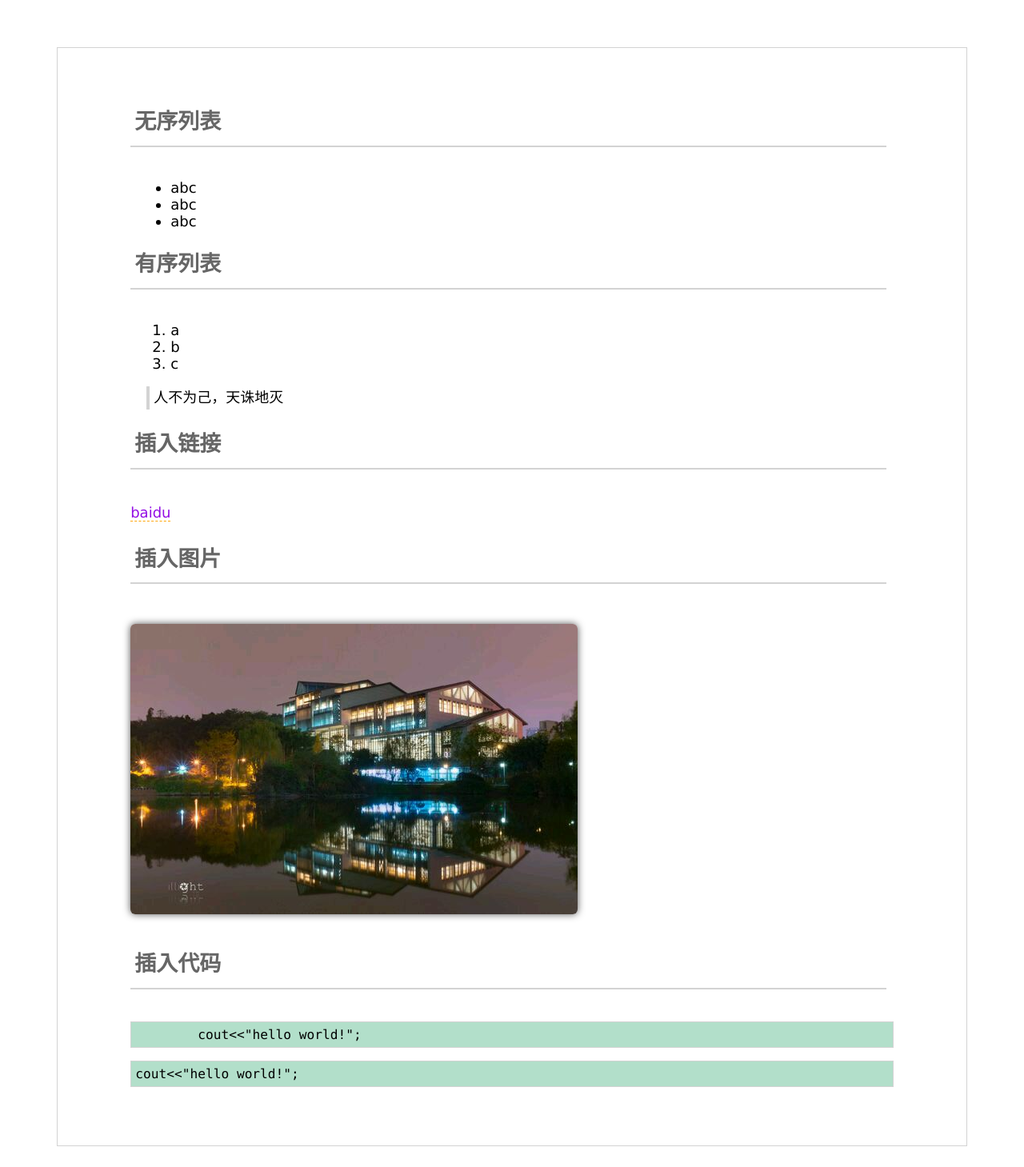
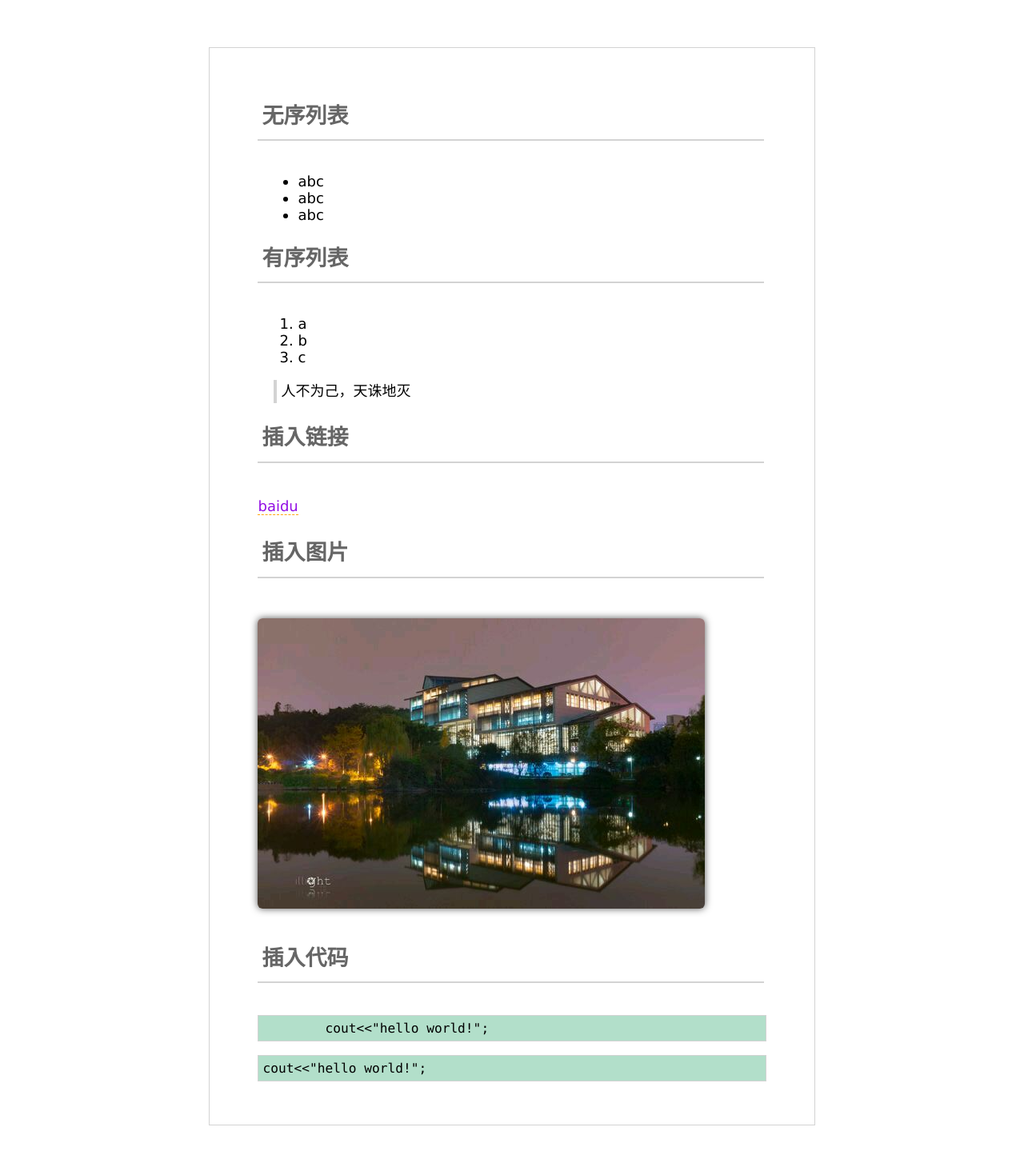
Before and after one commit to neverland0/neverland0.github.io, a Jekyll site: the page built from _posts/2012-08-25-hello-world.md, in a window 1280 px wide. Shown: the whole page at 80% size. Built offline with Jekyll 4.4.1, drawn with Linux system fonts in a browser that asks for light colours; after the commit the page ends 1432 px from its top, so only the background shows below that.

Commit message:
Initial commit

```diff
--- a/_layouts/item.html
+++ b/_layouts/item.html
@@ -6,7 +6,7 @@
 　　<title>{{ page.title }}</title>
 </head>
 <body>
-	<div style="margin: 2% 5% 2% 5%">
+	<div style="margin: 2% 20% 2% 20%">
 		<div style="padding: 2% 8% 5% 8%;border:1px solid LightGrey;">
 	　　{{ content }}
 		</div>
```
